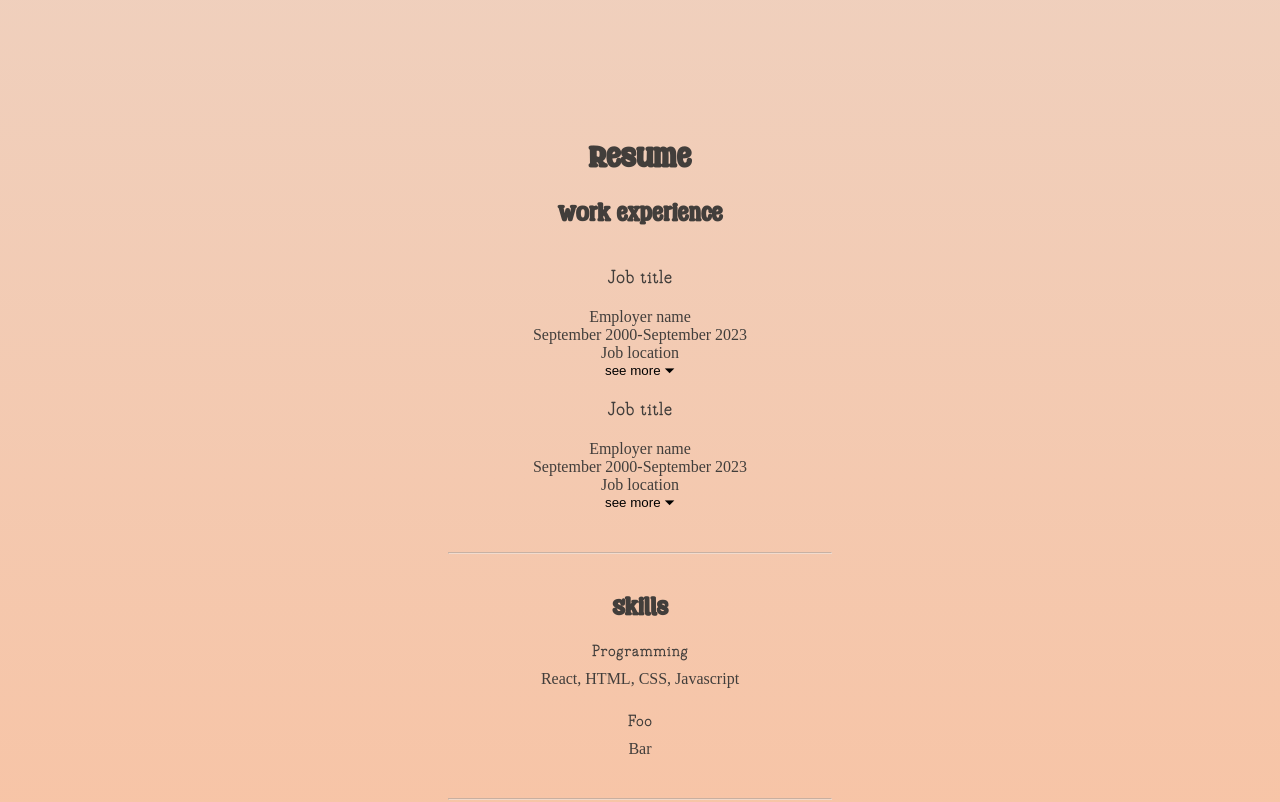
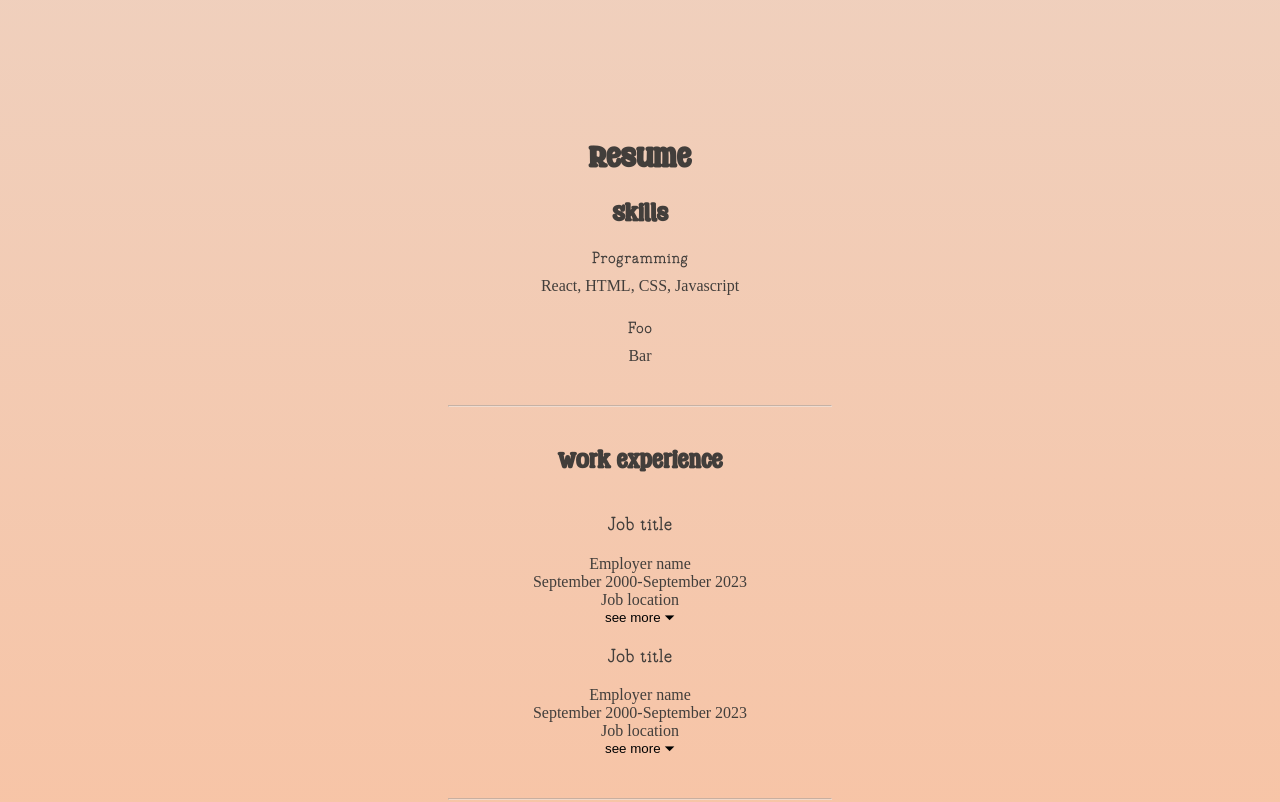
Before and after one commit to vrahier/website, a React (Create React App) app: page / in a window 1280 px wide. Shown: the part 1420-2222 px from the top of the page. Built offline with nearby package versions, Linux system fonts and the light colour scheme; a web font is replaced by a local one.

Commit message:
Moving skills section above work experience section

```diff
--- a/src/components/Content/index.jsx
+++ b/src/components/Content/index.jsx
@@ -69,16 +69,16 @@ function Content({ data, currentSection, setCurrentSection}) {
       </Section>
       <Section id="resume" ref={secResume}>
         <h1>Resume</h1>
+        <h2>Skills</h2>
+        {data.skills.map((skill, index) => (
+          <Skill key={index} skill={skill}/>
+        ))}
+        <Separator/>
         <h2>Work experience</h2>
         {data.experiences.map((exp, index) => (
           <WorkExperience key={index} id={index} experience={exp} />
         ))
         }
-        <Separator/>
-        <h2>Skills</h2>
-        {data.skills.map((skill, index) => (
-          <Skill key={index} skill={skill}/>
-        ))}
         <Separator/>
         <h2>Education</h2>
         {data.education.map((edu, index) => (
```
